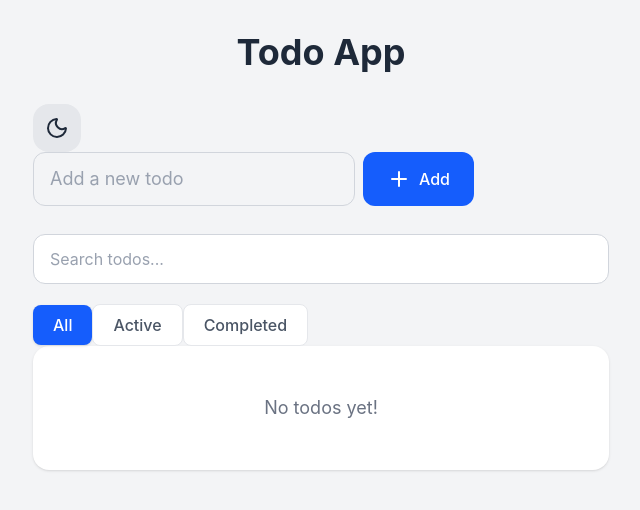
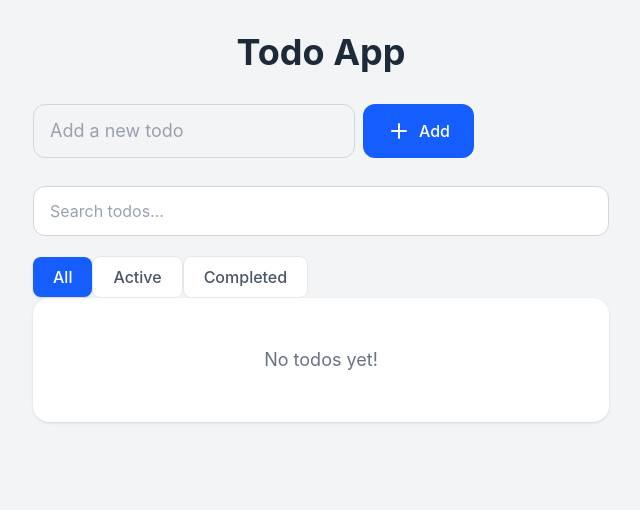
Before and after one commit to AleksandrKompanetc/todo, a React (Vite) app: page / in a window 1280 px wide. Shown: the top 510 px of the page, without its empty margins (319-959 px from the left). Built offline with nearby package versions, Linux system fonts and the light colour scheme.

Commit message:
feat: remove theme toggle functionality and related logic

```diff
--- a/src/App.tsx
+++ b/src/App.tsx
@@ -20,17 +20,6 @@ export default function App() {
       setTodos(JSON.parse(savedTodos))
     }
 
-    const savedTheme = localStorage.getItem('theme') as Theme | null
-    const prefersDark = window.matchMedia('(prefers-color-scheme: dark)').matches
-
-    const shouldBeDark = savedTheme === 'dark' || (!savedTheme && prefersDark)
-    setDark(shouldBeDark)
-
-    if (shouldBeDark) {
-      document.documentElement.classList.add('dark')
-    } else {
-      document.documentElement.classList.remove('dark')
-    }
   }, [])
 
   useEffect(() => {
@@ -97,24 +86,10 @@ export default function App() {
   const activeCount = todos.filter(todo => !todo.completed).length
   // const completedCount = todos.length - activeCount
 
-  const toggleTheme = () => {
-    const newIsDark = !dark
-    setDark(newIsDark)
-
-    if (newIsDark) {
-      document.documentElement.classList.add('dark')
-      localStorage.setItem('theme', 'dark')
-    } else {
-      document.documentElement.classList.remove('dark')
-      localStorage.setItem('theme', 'light')
-    }
-  }
-
   return (
     <div className='min-h-screen bg-gray-100 py-8 px-4'>
       <div className='max-w-xl mx-auto'>
         <h1 className='text-4xl font-bold text-center mb-8 text-gray-800'>Todo App</h1>
-        <ThemeToggle isDark={dark} onToggle={toggleTheme} />
 
         <TodoForm addTodo={addTodo} />
         <div className='mt-2 relative'>
```
